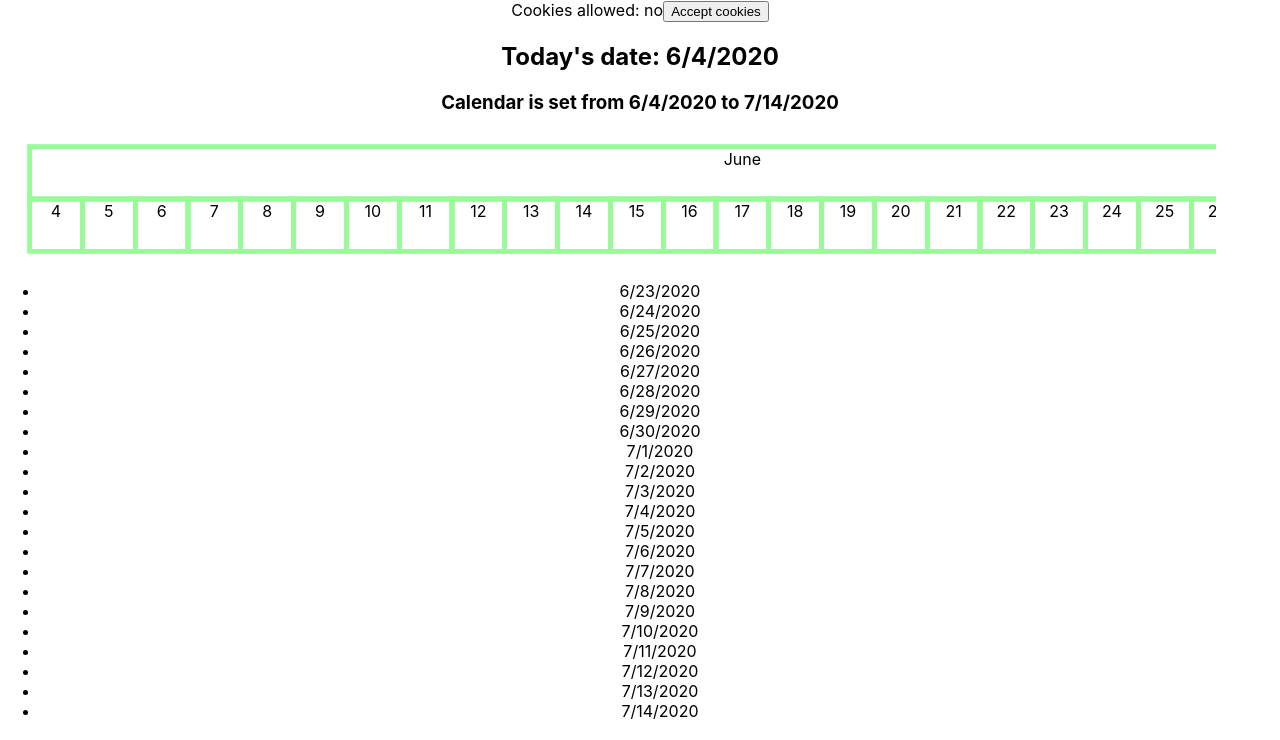
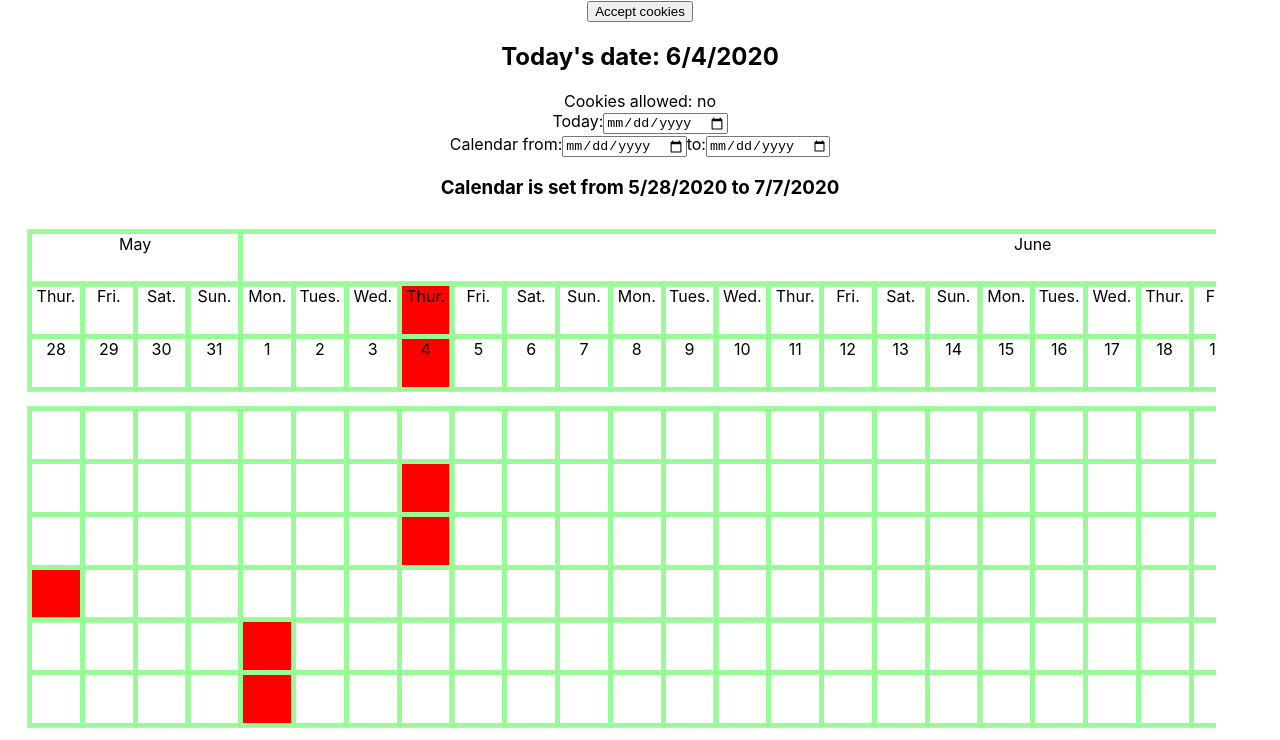
Before and after one commit to bartoszkwiatek/gantt-chart-creator, a React (Create React App) app: page / in a window 1280 px wide. Shown: the top 740 px of the page. Built offline with nearby package versions, Linux system fonts and the light colour scheme.

Commit message:
basic subtask rendering

```diff
--- a/src/features/tasks/Calendar.js
+++ b/src/features/tasks/Calendar.js
@@ -1,68 +1,99 @@
 import React from 'react';
 import styled from 'styled-components'
 import { useSelector } from 'react-redux';
-import { selectToday, selectCalendar } from './tasksSlice';
+import { selectToday, selectCalendar, selectTasks } from './tasksSlice';
 import { addDays, customGetDate, dateDifference, datesBetween, countOccurrences } from './dateHelper';
-
+import { CalendarHeader } from './CalendarHeader';
+import {
+    cellSize,
+    gapSize,
+    Table,
+    TableSection,
+    TableHeaderCell,
+    TableCell
+} from './tables'
 
 const Calendar = () => {
     const today = useSelector(selectToday)
     const calendar = useSelector(selectCalendar)
-    const cellSize = '3rem'
-    const gapSize = '0.3rem'
+    const data = useSelector(selectTasks)
 
-    const Table = styled.div`
-        margin: 1rem;
-        width: calc(95vw - 3rem);
-        overflow-x:scroll;
-        padding: 1rem;
-    `;
-
-    const TableHead = styled.div`
-        display: grid;
-        grid-auto-rows: ${cellSize};
-        row-gap: ${gapSize};
-    `;
-
-    const TableHeader = styled.div`
+    const TableRow = styled.div`
         display: grid;
         grid-template-columns: repeat(${dateDifference(calendar.firstDay, calendar.lastDay) + 1}, ${cellSize});
         grid-auto-rows: ${cellSize};
         column-gap: ${gapSize};
     `;
 
-    const TableHeaderCell = styled.div`
-        display: block;
-        box-sizing: border-box;
-        box-shadow:0 0 0 ${gapSize} palegreen;
+    const TableMainTask = styled.div`
+        background-color: #230e85;
+    `;
+    const TableTask = styled.div`
+        background-color: #058d1d;
     `;
 
+    return (
+        <Table >
+            <CalendarHeader />
+            {
+                data.map((mainTask, index) => {
+                    return (
+                        <TableSection key={index}>
+                            <TableRow className="maintask">
+                                {datesBetween(calendar.firstDay, calendar.lastDay, [mainTask.startDate, mainTask.duration]).map((day, index) => {
+                                    if (day === mainTask.startDate) {
+                                        return (
+                                            <TableMainTask key={index} className="here" style={{ 'gridColumn': `span ${mainTask.duration}` }} />
+                                        )
+                                    } else {
+                                        return (
+                                            <TableCell className={day === today ? 'today' : 'else'} id={`${mainTask.id}-${customGetDate(day)}`} key={index}></TableCell>
+                                        )
+                                    }
+                                })}
+                            </TableRow>
 
-    const monthCount = countOccurrences(calendar.firstDay, calendar.lastDay, 'month')
+                            {mainTask.tasks.map((task, index) => {
+                                return (
+                                    <TableRow key={index} className="task">
+                                        {datesBetween(calendar.firstDay, calendar.lastDay, [task.startDate, task.duration]).map((day, index) => {
+                                            if (day === task.startDate) {
+                                                return (
+                                                    <TableTask key={index} className="here" style={{ 'gridColumn': `span ${task.duration}` }} />
+                                                )
+                                            } else {
+                                                return (
+                                                    <TableCell className={day === today ? 'today' : 'else'} id={`${task.id}-${customGetDate(day)}`} key={index}></TableCell>
+                                                )
+                                            }
+                                        })}
+                                    </TableRow>
+                                )
+                            })}
 
 
-    return (
-        <Table>
-            <TableHead>
-                <TableHeader>
-                    {
-                        monthCount.map((month, index) => {
-                            return (
-                                <TableHeaderCell style={{ 'gridColumn': `span ${month.count}` }} key={index} > {month.title}</TableHeaderCell>
-                            )
-                        })
-                    }
-                    {console.log(monthCount)}
+                        </TableSection>
 
-                </TableHeader>
-                <TableHeader>
-                    {datesBetween(calendar.firstDay, calendar.lastDay).map((day, index) => {
+                    )
+                })
+            }
+
+            <TableSection>
+
+                {
+                    calendar.rows.map((x, index) => {
                         return (
-                            <TableHeaderCell key={index}>{customGetDate(day, 'day')}</TableHeaderCell>
+                            <TableRow key={index} className="cell">
+                                {datesBetween(calendar.firstDay, calendar.lastDay).map((day, index) => {
+                                    return (
+                                        <TableCell className={day === today ? 'today' : 'else'} key={index}></TableCell>
+                                    )
+                                })}
+                            </TableRow>
                         )
-                    })}
-                </TableHeader>
-            </TableHead>
+                    })
+                }
+            </TableSection>
         </Table >
     )
 }
--- /dev/null
+++ b/src/features/tasks/CalendarHeader.js
@@ -0,0 +1,70 @@
+import React from 'react';
+import styled from 'styled-components'
+import { useSelector } from 'react-redux';
+import { selectToday, selectCalendar } from './tasksSlice';
+import { addDays, customGetDate, dateDifference, datesBetween, countOccurrences } from './dateHelper';
+import {
+    cellSize,
+    gapSize,
+    Table,
+    TableSection,
+    TableHeaderCell
+} from './tables'
+
+
+const CalendarHeader = () => {
+    const today = useSelector(selectToday)
+    const calendar = useSelector(selectCalendar)
+
+    const monthCount = countOccurrences(calendar.firstDay, calendar.lastDay, 'month')
+    const yearsCount = countOccurrences(calendar.firstDay, calendar.lastDay, 'year')
+
+    const TableRow = styled.div`
+    display: grid;
+    grid-template-columns: repeat(${dateDifference(calendar.firstDay, calendar.lastDay) + 1}, ${cellSize});
+    grid-auto-rows: ${cellSize};
+    column-gap: ${gapSize};
+    `;
+
+
+    return (
+        <TableSection>
+            {(yearsCount.length === 1 ? false : true) &&        //most of the year we now what year is it, so I am showing year only if calendar spans over 2 years
+                <TableRow className="years">
+                    {yearsCount.map((year, index) => {
+                        return (
+                            <TableHeaderCell key={index} style={{ 'gridColumn': `span ${year.count}` }} > {year.title}</TableHeaderCell>
+                        )
+                    })
+                    }
+                </TableRow>
+            }
+            <TableRow className="months">
+                {monthCount.map((month, index) => {
+                    return (
+                        <TableHeaderCell key={index} style={{ 'gridColumn': `span ${month.count}` }} > {month.title}</TableHeaderCell>
+                    )
+                })
+                }
+
+            </TableRow>
+            <TableRow className="short-days">
+                {datesBetween(calendar.firstDay, calendar.lastDay).map((day, index) => {
+                    return (
+                        <TableHeaderCell className={day === today ? 'today' : 'else'} key={index}>{customGetDate(day, 'day-of-the-week-abbr')}</TableHeaderCell>
+                    )
+                })}
+            </TableRow>
+            <TableRow className="days">
+                {datesBetween(calendar.firstDay, calendar.lastDay).map((day, index) => {
+                    return (
+                        <TableHeaderCell className={day === today ? 'today' : 'else'} key={index}>{customGetDate(day, 'day')}</TableHeaderCell>
+                    )
+                })}
+            </TableRow>
+
+        </TableSection>
+    )
+}
+
+export { CalendarHeader }
--- a/src/features/tasks/Tasks.js
+++ b/src/features/tasks/Tasks.js
@@ -9,12 +9,16 @@ import {
     selectCustomCategories,
     selectTasks,
     selectToday,
-    selectCalendar
+    selectCalendar,
+    setToday,
+    setCalendarFirstDay,
+    setCalendarLastDay
 } from './tasksSlice';
 import { addDays, customGetDate, dateDifference, datesBetween } from './dateHelper';
 import { Calendar } from './Calendar';
 
 const Tasks = () => {
+    const [testing, setTesting] = useState(true)
 
     const tasks = useSelector(selectTasks);
     const consent = useSelector(selectCookieConsent)
@@ -22,25 +26,37 @@ const Tasks = () => {
     const calendar = useSelector(selectCalendar)
     const dispatch = useDispatch();
 
+
     return (
         <React.Fragment>
-            Cookies allowed: {consent ? 'yes' : 'no'}
-            <button
-                //   className={styles.button}
-                aria-label="Cookie consent"
-                onClick={() => dispatch(setCookieConsent())}
-            >
+            <button>
                 Accept cookies
             </button>
             <h2>Today's date: {customGetDate(today)} </h2>
+            {testing && <div>
+                <div>Cookies allowed: {consent ? 'yes' : 'no'}</div>
+                <div>
+                    Today:
+                <input
+                        onChange={(event) => dispatch(setToday(addDays((event.target.value))))}
+                        type="date"
+                    />
+                </div>
+                <div>
+                    Calendar from:
+                    <input
+                        onChange={(event) => dispatch(setCalendarFirstDay(addDays((event.target.value))))}
+                        type="date"
+                    />
+                    to:
+                    <input
+                        onChange={(event) => dispatch(setCalendarLastDay(addDays((event.target.value))))}
+                        type="date"
+                    />
+                </div>
+            </div>}
             <h3>Calendar is set from {customGetDate(calendar.firstDay)} to {customGetDate(calendar.lastDay)}</h3>
             <Calendar />
-            <ul></ul>
-            <ul>{datesBetween(addDays(calendar.firstDay, 19), calendar.lastDay).map((day) => {
-                return (
-                    <li>{customGetDate(day)}</li>
-                )
-            })}</ul>
             <div>
                 <ul>
                     {tasks.map((mainTask, index) => {
@@ -53,6 +69,7 @@ const Tasks = () => {
                                             return (
                                                 <li key={index}>
                                                     <h3>{task.name}</h3>
+                                                    <h3>{task.id}</h3>
                                                     <h4>Start: {((new Date(task.startDate)).toDateString())}</h4>
                                                     <p>Desc: {(task.description)}</p>
                                                 </li>
--- a/src/features/tasks/dateHelper.js
+++ b/src/features/tasks/dateHelper.js
@@ -1,26 +1,37 @@
 // all function input and return is in ms, unless otherwise stated
 const today = () => {
-    return (new Date()).getTime()
+    const day = ((new Date()).toDateString())           // doing this to be sure that I only get day, with 0 hours and minutes
+    const today = Date.parse(day)
+    return today
 }
 
-const addDays = (baseDate, howManyDays) => {
-    return (baseDate + 86400000 * Math.floor(howManyDays))
+const addDays = (baseDate, howManyDays = 0) => {
+    const dateString = ((new Date(baseDate)).toDateString())            // processing dates like this, so it accepts both ms and yyyy-mm-dd input (default for input[date])
+    const dateMS = Date.parse(dateString)
+    console.log(baseDate)
+    return (dateMS + 86400000 * Math.floor(howManyDays))          // doing this to be sure that I only get day, with 0 hours and minutes
 }
 
 // return date's chosen thingy - day in number [1,31]; month in string, year in number
 const customGetDate = (baseDate, selector) => {
     const date = new Date(baseDate)
-    const days = ['Monday', 'Tuesday', 'Wednesday', 'Thursday', 'Friday', 'Saturday', 'Sunday']
+    const days = ['Sunday', 'Monday', 'Tuesday', 'Wednesday', 'Thursday', 'Friday', 'Saturday']
+    const daysAbbr = ['Sun.', 'Mon.', 'Tues.', 'Wed.', 'Thur.', 'Fri.', 'Sat.']
     const months = ['January', 'February', 'March', 'April', 'May', 'June', 'July', 'August', 'September', 'October', 'November', 'December']
+    const monthsAbbr = ['Jan.', 'Feb.', 'Mar.', 'Apr.', 'May', 'June', 'July', 'Aug.', 'Sep.', 'Oct.', 'Nov.', 'Dec.']
     const options = { year: 'numeric', month: 'numeric', day: 'numeric' };
 
     switch (selector) {
         case 'day':
             return date.getDate()
-        case 'dayOfTheWeek':
-            return days[date.getDay() - 1]
+        case 'day-of-the-week':
+            return days[date.getDay()]
+        case 'day-of-the-week-abbr':
+            return daysAbbr[date.getDay()]
         case 'month':
             return months[date.getMonth()]
+        case 'month-abbr':
+            return monthsAbbr[date.getMonth()]
         case 'year':
             return date.getFullYear()
         default:
@@ -35,7 +46,7 @@ const dateDifference = (firstDate, secondDate) => {
 }
 
 // returns array of days between two dates (in ms)
-const datesBetween = (firstDate, secondDate) => {
+const datesBetween = (firstDate, secondDate, skip = null) => {
     const difference = dateDifference(firstDate, secondDate);
     let dates = []
 
@@ -44,9 +55,12 @@ const datesBetween = (firstDate, secondDate) => {
         return ['error']
     } else {
         for (let index = 0; index <= difference; index++) {
-            console.log(difference)
             dates.push(addDays(firstDate, index))
         }
+    }
+
+    if (skip !== null) {
+        dates.splice(dates.indexOf(skip[0]) + 1, skip[1] - 1)
     }
     return dates
 }
--- /dev/null
+++ b/src/features/tasks/tables.js
@@ -0,0 +1,52 @@
+import styled from 'styled-components'
+import { addDays, customGetDate, dateDifference, datesBetween, countOccurrences } from './dateHelper';
+import { useSelector } from 'react-redux';
+import { selectCalendar } from './tasksSlice';
+
+const cellSize = '3rem'
+const gapSize = '0.3rem'
+
+const Table = styled.div`
+margin: 1rem;
+width: calc(95vw - 3rem);
+overflow-x:scroll;
+padding: 1rem;
+display: grid;
+row-gap: 1.5rem;
+
+
+.today {
+    background-color: red
+}
+`;
+
+const TableSection = styled.div`
+display: grid;
+grid-auto-rows: ${cellSize};
+row-gap: ${gapSize};
+`;
+
+const TableHeaderCell = styled.div`
+display: block;
+box-sizing: border-box;
+box-shadow:0 0 0 ${gapSize} palegreen;
+`;
+
+const TableCell = styled.div`
+display: block;
+box-sizing: border-box;
+box-shadow:0 0 0 ${gapSize} palegreen;
+
+&:hover {
+    background-color: turquoise;
+}
+`;
+
+export {
+    cellSize,
+    gapSize,
+    Table,
+    TableSection,
+    TableHeaderCell,
+    TableCell
+}
--- a/src/features/tasks/tasksSlice.js
+++ b/src/features/tasks/tasksSlice.js
@@ -8,17 +8,17 @@ const tasksSlice = createSlice({
         customCategories: [],
         today: today(),                 // all dates are to be stored in ms so they can easily be converted and transfered
         calendar: {
-            firstDay: today(),               // this is default setting for new chart. Later this is going to be updated to date of earliest task
-            lastDay: addDays(today(), 40),  // aka today + 20days; this is going to be updated to day of last task +10 days
-            rows: 10,
+            firstDay: 1590703200000,               // this is default setting for new chart. Later this is going to be updated to date of earliest task
+            lastDay: addDays(1590703200000, 40),  // aka today + 20days; this is going to be updated to day of last task +10 days
+            rows: ['a', 'a', 'a', 'a', 'a'],
         },
         data: [
             {
                 id: '1',
                 name: 'task manager',
-                startDate: 1591264800000,
-                endDate: 1591351200000,
-                duration: 1,
+                startDate: 1590876000000,
+                endDate: 1590962400000,
+                duration: 10,
                 categories: ['default'],
                 responsible: ['Person'],
                 tasks: [
@@ -26,51 +26,73 @@ const tasksSlice = createSlice({
                         id: '101',
                         name: 'Configuring npm',
                         description: 'Lorem ipsum dolor sit amet consectetur adipisicing elit. Accusantium aliquid',
-                        startDate: 1591264800000,
-                        endDate: 1591351200000,
+                        startDate: 1590876000000,
+                        endDate: 1591135200000,
                         duration: 1,
                         parents: null,
-                        children: ['102'],
+                        children: ['102', '105'],
                         category: 'default',
-                        responsible: 'Person'
+                        responsible: 'Person',
+                        completion: '15%'
                     },
                     {
                         id: '102',
                         name: 'Seting up redux',
                         description: 'Lorem ipsum dolor sit amet consectetur adipisicing',
-                        startDate: 1591351200000,
-                        endDate: 1591437600000,
+                        startDate: 1591135200000,
+                        endDate: 1591394400000,
                         duration: 1,
                         parents: ['101'],
                         children: ['103', '104'],
                         category: 'default',
-                        responsible: 'Person'
+                        responsible: 'Person',
+                        completion: '15%'
+
 
                     },
                     {
                         id: '103',
                         name: 'Making the rest',
                         description: 'Lorem ipsum dolor sit amet consectetur adipisicing elit. Accusantium aliquid <fasdfadsfda></fasdfadsfda>',
-                        startDate: 1591437600000,
-                        endDate: 1592128800000,
+                        startDate: 1591394400000,
+                        endDate: 1590962400000,
                         duration: 8,
                         parents: ['102'],
                         children: [],
                         category: 'default',
-                        responsible: 'Person'
+                        responsible: 'Person',
+                        completion: '15%'
+
 
                     },
                     {
                         id: '104',
                         name: 'Doing other stuff',
                         description: 'Lorem ipsum dolor sit amet consectetur adipisicing elit. Accusantium aliquid Lorem ipsum, dolor sit amet consectetur adipisicing elit. Ratione expedita deserunt ex labore molestias ipsam cumque repellendus sint optio eveniet. Iusto deserunt corporis ex nisi deleniti, quae ipsam illo velit.',
-                        startDate: 1591437600000,
-                        endDate: 1591783200000,
+                        startDate: 1591394400000,
+                        endDate: 1590962400000,
                         duration: 4,
                         parents: ['102'],
                         children: [],
                         category: 'default',
-                        responsible: 'Person'
+                        responsible: 'Person',
+                        completion: '15%'
+
+
+                    },
+                    {
+                        id: '105',
+                        name: 'Doing fdygfdssfddddddddddddff',
+                        description: 'Lorem ipsum dolor sit amet consectetur adipisicing elit. Accusantium aliquid Lorem ipsum, dolor sit amet consectetur adipisicing elit. Ratione expedita deserunt ex labore molestias ipsam cumque repellendus sint optio eveniet. Iusto deserunt corporis ex nisi deleniti, quae ipsam illo velit.',
+                        startDate: 1591394400000,
+                        endDate: 1590962400000,
+                        duration: 4,
+                        parents: ['101'],
+                        children: [],
+                        category: 'default',
+                        responsible: 'Person',
+                        completion: '15%'
+
 
                     }
                 ]
@@ -87,6 +109,19 @@ const tasksSlice = createSlice({
             // immutable state based off those changes
             state.cookieConsent = true;
         },
+
+        setToday: (state, action) => {
+            state.today = action.payload
+        },
+
+        setCalendarFirstDay: (state, action) => {
+            state.calendar.firstDay = action.payload
+        },
+
+        setCalendarLastDay: (state, action) => {
+            state.calendar.lastDay = action.payload
+        },
+
         addCategory: (state, action) => {
             state.customCategories.push(action.payload);
         },
@@ -96,7 +131,7 @@ const tasksSlice = createSlice({
     },
 });
 
-const { setCookieConsent, addCategory, addTask } = tasksSlice.actions;
+const { setCookieConsent, addCategory, addTask, setToday, setCalendarFirstDay, setCalendarLastDay } = tasksSlice.actions;
 
 // // The function below is called a thunk and allows us to perform async logic. It
 // // can be dispatched like a regular action: `dispatch(incrementAsync(10))`. This
@@ -121,6 +156,9 @@ export {
     setCookieConsent,
     addCategory,
     addTask,
+    setToday,
+    setCalendarFirstDay,
+    setCalendarLastDay,
     selectCookieConsent,
     selectCustomCategories,
     selectTasks,
```
